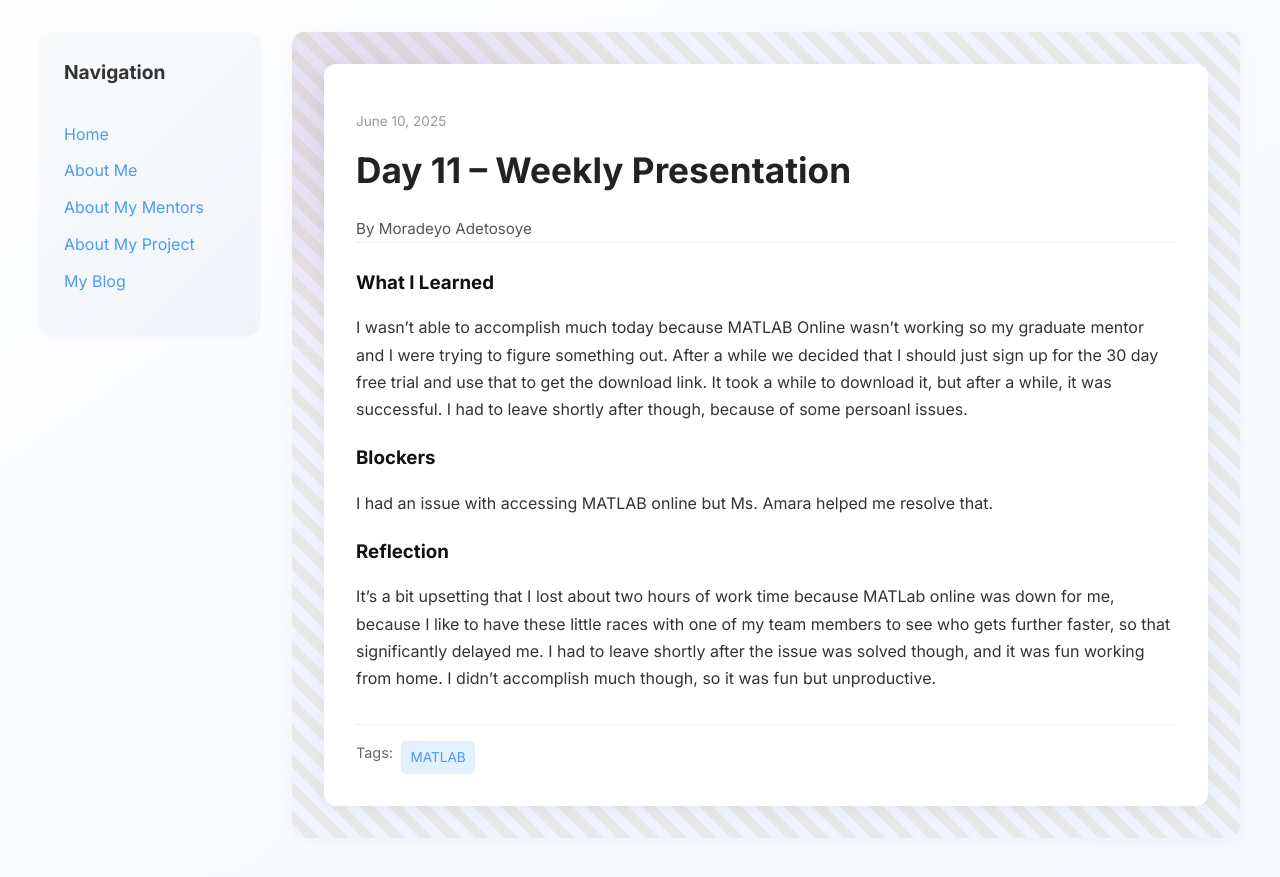
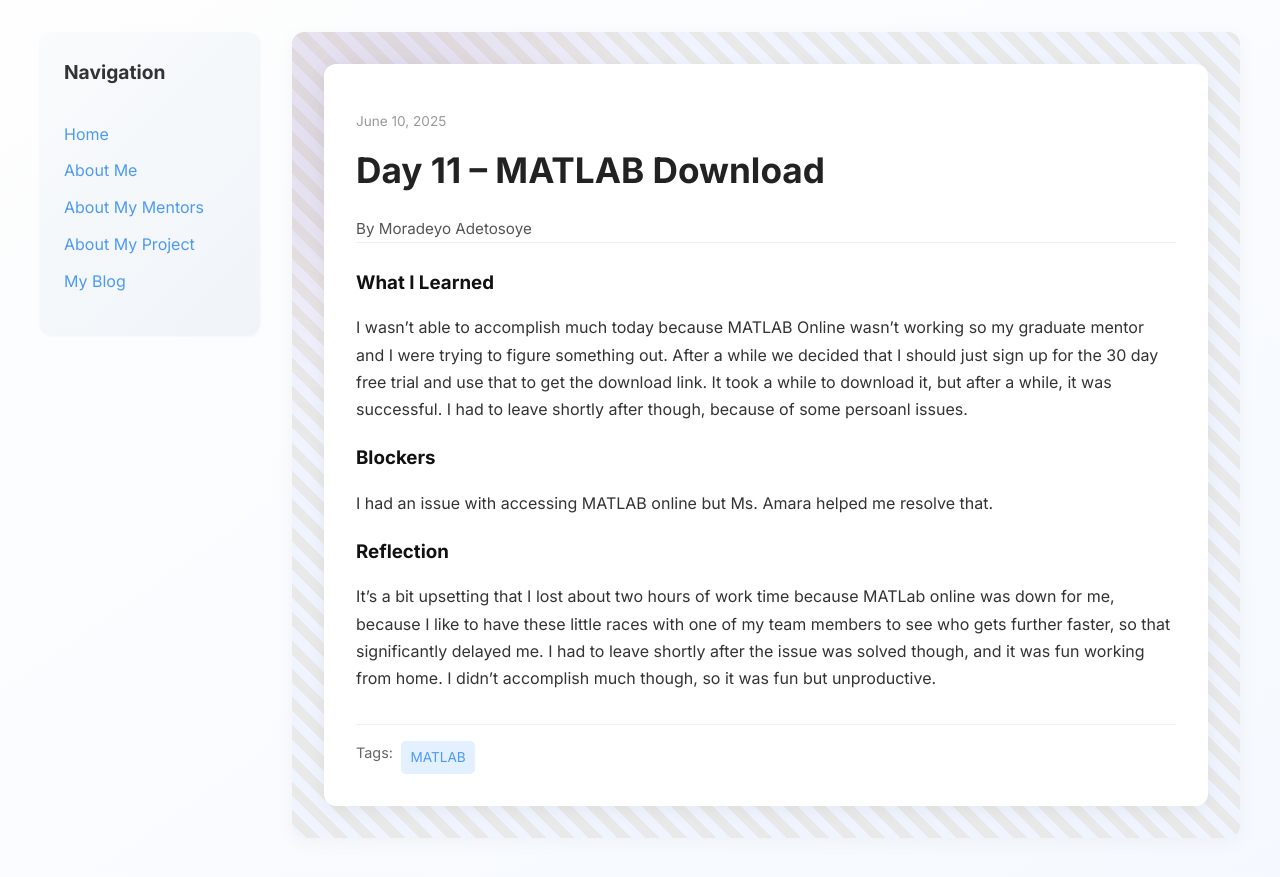
Before and after one commit to Deyo101/deyo101.github.io, a Jekyll site: the page built from _posts/2025-06-10-day-11.md, in a window 1280 px wide. Shown: the top 877 px of the page. Built offline with Jekyll 4.4.1, drawn with Linux system fonts in a browser that asks for light colours.

Commit message:
Update 2025-06-10-day-11.md

```diff
--- a/_posts/2025-06-10-day-11.md
+++ b/_posts/2025-06-10-day-11.md
@@ -1,6 +1,6 @@
 ---
 layout: post
-title: "Day 11 – Weekly Presentation"
+title: "Day 11 – MATLAB Download"
 date: 2025-06-10
 author: Moradeyo Adetosoye
 permalink: /day11.html
```
